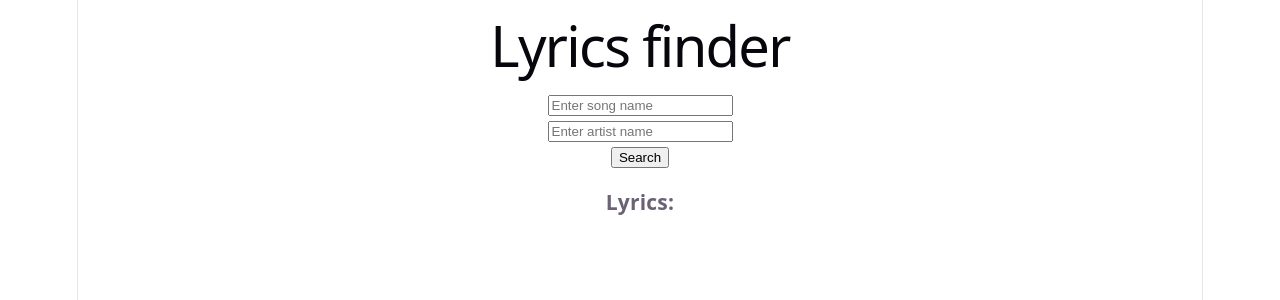
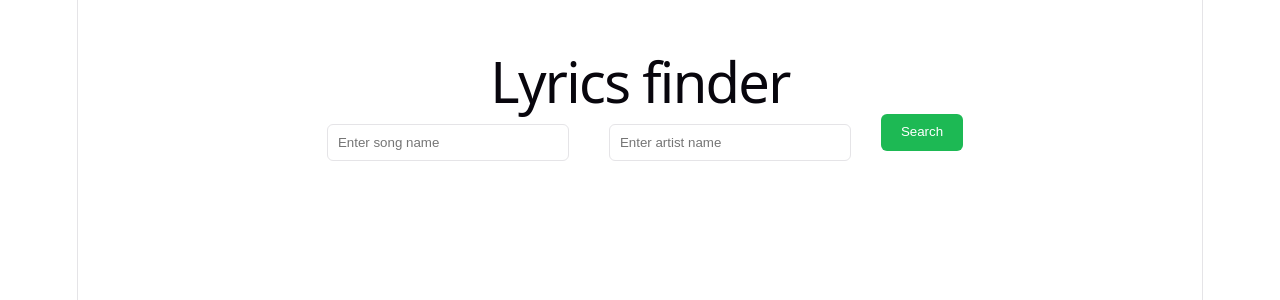
Before and after one commit to Sanidhi07/Lyrics-finder-app, a React (Vite) app: page / in a window 1280 px wide. Shown: the top 300 px of the page. Built offline with nearby package versions, Linux system fonts and the light colour scheme.

Commit message:
feat : add loading and error handling with improved UI

```diff
--- a/src/App.css
+++ b/src/App.css
@@ -1,189 +1,71 @@
-.counter {
-  font-size: 16px;
-  padding: 5px 10px;
-  border-radius: 5px;
-  color: var(--accent);
-  background: var(--accent-bg);
-  border: 2px solid transparent;
-  transition: border-color 0.3s;
-  margin-bottom: 24px;
-
-  &:hover {
-    border-color: var(--accent-border);
-  }
-  &:focus-visible {
-    outline: 2px solid var(--accent);
-    outline-offset: 2px;
-  }
+.container{
+  padding:2rem;
+  max-width: 800px;
+  margin: 0 auto;
+}
+h1 {
+  margin-bottom: 20px;
+}
+.search-box{
+  margin-bottom: 20px;
+  display: flex;
+  flex-wrap: wrap;
+  justify-content: center;
+  gap: 10px;
 }
 
-.hero {
-  position: relative;
-
-  .base,
-  .framework,
-  .vite {
-    inset-inline: 0;
-    margin: 0 auto;
-  }
-
-  .base {
-    width: 170px;
-    position: relative;
-    z-index: 0;
-  }
-
-  .framework,
-  .vite {
-    position: absolute;
-  }
-
-  .framework {
-    z-index: 1;
-    top: 34px;
-    height: 28px;
-    transform: perspective(2000px) rotateZ(300deg) rotateX(44deg) rotateY(39deg)
-      scale(1.4);
-  }
-
-  .vite {
-    z-index: 0;
-    top: 107px;
-    height: 26px;
-    width: auto;
-    transform: perspective(2000px) rotateZ(300deg) rotateX(40deg) rotateY(39deg)
-      scale(0.8);
-  }
+input {
+  padding: 10px;
+  margin: 10px;
+  width: 220px;
+  border-radius: 6px;
+  border: 1px solid var(--border);
+  background: var(--bg);
+  color: var(--text-h);
 }
 
-#center {
-  display: flex;
-  flex-direction: column;
-  gap: 25px;
-  place-content: center;
-  place-items: center;
-  flex-grow: 1;
-
-  @media (max-width: 1024px) {
-    padding: 32px 20px 24px;
-    gap: 18px;
-  }
+button {
+  padding: 10px 20px;
+  border-radius: 6px;
+  border: none;
+  background: #1db954;
+  color: white;
+  cursor: pointer;
 }
 
-#next-steps {
-  display: flex;
-  border-top: 1px solid var(--border);
-  text-align: left;
-
-  & > div {
-    flex: 1 1 0;
-    padding: 32px;
-    @media (max-width: 1024px) {
-      padding: 24px 20px;
-    }
-  }
-
-  .icon {
-    margin-bottom: 16px;
-    width: 22px;
-    height: 22px;
-  }
-
-  @media (max-width: 1024px) {
-    flex-direction: column;
-    text-align: center;
-  }
+button:hover {
+  background: #17a74a;
 }
 
-#docs {
-  border-right: 1px solid var(--border);
 
-  @media (max-width: 1024px) {
-    border-right: none;
-    border-bottom: 1px solid var(--border);
-  }
+button:disabled {
+  opacity: 0.6;
+  cursor: not-allowed;
 }
 
-#next-steps ul {
-  list-style: none;
-  padding: 0;
-  display: flex;
-  gap: 8px;
-  margin: 32px 0 0;
-
-  .logo {
-    height: 18px;
-  }
-
-  a {
-    color: var(--text-h);
-    font-size: 16px;
-    border-radius: 6px;
-    background: var(--social-bg);
-    display: flex;
-    padding: 6px 12px;
-    align-items: center;
-    gap: 8px;
-    text-decoration: none;
-    transition: box-shadow 0.3s;
-
-    &:hover {
-      box-shadow: var(--shadow);
-    }
-    .button-icon {
-      height: 18px;
-      width: 18px;
-    }
-  }
-
-  @media (max-width: 1024px) {
-    margin-top: 20px;
-    flex-wrap: wrap;
-    justify-content: center;
-
-    li {
-      flex: 1 1 calc(50% - 8px);
-    }
-
-    a {
-      width: 100%;
-      justify-content: center;
-      box-sizing: border-box;
-    }
-  }
+.lyrics-box {
+  margin-top: 20px;
+  padding: 20px;
+  background: var(--bg);
+  border: 1px solid var(--border);
+  border-radius: 10px;
+  box-shadow: var(--shadow);
+  max-width: 700px;
+  margin-left: auto;
+  margin-right: auto;
+}
+.lyrics-box p {
+  line-height: 1.6;
+  text-align: left;
+}
+.lyrics-box:hover {
+  transform: scale(1.01);
+  transition: 0.2s ease;
+}
+.loading {
+  color: orange;
 }
 
-#spacer {
-  height: 88px;
-  border-top: 1px solid var(--border);
-  @media (max-width: 1024px) {
-    height: 48px;
-  }
+.error {
+  color: red;
 }
-
-.ticks {
-  position: relative;
-  width: 100%;
-
-  &::before,
-  &::after {
-    content: '';
-    position: absolute;
-    top: -4.5px;
-    border: 5px solid transparent;
-  }
-
-  &::before {
-    left: 0;
-    border-left-color: var(--border);
-  }
-  &::after {
-    right: 0;
-    border-right-color: var(--border);
-  }
-}
-
-p{
-  white-space: pre-line;
-
-}
--- a/src/App.jsx
+++ b/src/App.jsx
@@ -6,8 +6,13 @@ function App() {
   const [song,setSong]=useState("");
   const [artist,setArtist]=useState("");
   const [lyrics,setLyrics]=useState("");
+  const [loading,setLoading]=useState(false);
+  const [error,setError]=useState("")
 
  const handleSearch = async () => {
+  setLoading(true)
+  setError("");
+  setLyrics("");
   try {
     const response = await fetch(
       `https://api.lyrics.ovh/v1/${artist}/${song}`
@@ -15,25 +20,39 @@ function App() {
 
     const data = await response.json();
 
-    setLyrics(data.lyrics);
+    if(data.lyrics){
+      setLyrics(data.lyrics);
+    }else {
+      setError("Lyrics not found")
+    }
+
   } catch (error) {
-    console.log(error);
+    setError("Something went wrong ❌")
   }
+  setLoading(false)
 };
+
+
   return (
-    <div>
+    <div className="container">
       <h1>Lyrics finder</h1>
+      <div className='search-box'>
       <input type="text" placeholder='Enter song name' value={song} onChange={(e)=> setSong(e.target.value)}/>
       <br/>
       <input type="text" placeholder='Enter artist name' value={artist} onChange={(e)=>setArtist(e.target.value)}/>
       <br/>
-      <button onClick={handleSearch}>Search</button>
-     <div>
-       <h3>Lyrics:</h3>
+      <button onClick={handleSearch} className='search-box' disabled={loading}>{loading ? "Searching..." : "Search"}</button>
+      </div>
+      {loading && <p className='loading'>Loading...⏳</p>}
+     {error && <p className='error'>{error}</p>}
+     {lyrics && (
+     <div className='lyrics-box'>
+      <h3>Lyrics:</h3>
        <p>{lyrics}</p>
      </div>
+    )}
     </div>
   )
 }
 
-export default App
+export default App;
--- a/src/index.css
+++ b/src/index.css
@@ -3,11 +3,6 @@
   --text-h: #08060d;
   --bg: #fff;
   --border: #e5e4e7;
-  --code-bg: #f4f3ec;
-  --accent: #aa3bff;
-  --accent-bg: rgba(170, 59, 255, 0.1);
-  --accent-border: rgba(170, 59, 255, 0.5);
-  --social-bg: rgba(244, 243, 236, 0.5);
   --shadow:
     rgba(0, 0, 0, 0.1) 0 10px 15px -3px, rgba(0, 0, 0, 0.05) 0 4px 6px -2px;
 
@@ -36,18 +31,11 @@
     --text-h: #f3f4f6;
     --bg: #16171d;
     --border: #2e303a;
-    --code-bg: #1f2028;
-    --accent: #c084fc;
-    --accent-bg: rgba(192, 132, 252, 0.15);
-    --accent-border: rgba(192, 132, 252, 0.5);
-    --social-bg: rgba(47, 48, 58, 0.5);
     --shadow:
       rgba(0, 0, 0, 0.4) 0 10px 15px -3px, rgba(0, 0, 0, 0.25) 0 4px 6px -2px;
   }
 
-  #social .button-icon {
-    filter: invert(1) brightness(2);
-  }
+
 }
 
 body {
@@ -92,20 +80,7 @@ h2 {
   }
 }
 p {
-  margin: 0;
+  margin: 5px;
+  color:var(--text);
+  white-space: pre-line;
 }
-
-code,
-.counter {
-  font-family: var(--mono);
-  display: inline-flex;
-  border-radius: 4px;
-  color: var(--text-h);
-}
-
-code {
-  font-size: 15px;
-  line-height: 135%;
-  padding: 4px 8px;
-  background: var(--code-bg);
-}
```
